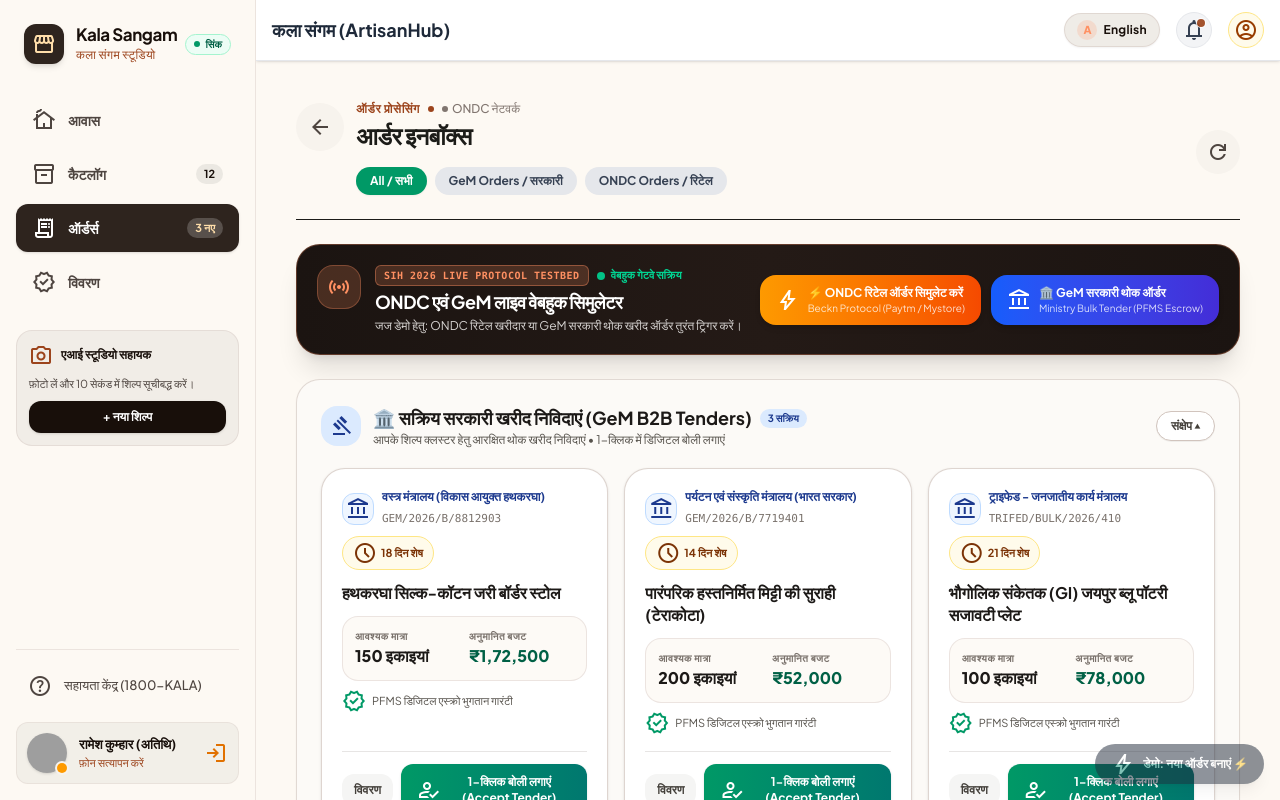
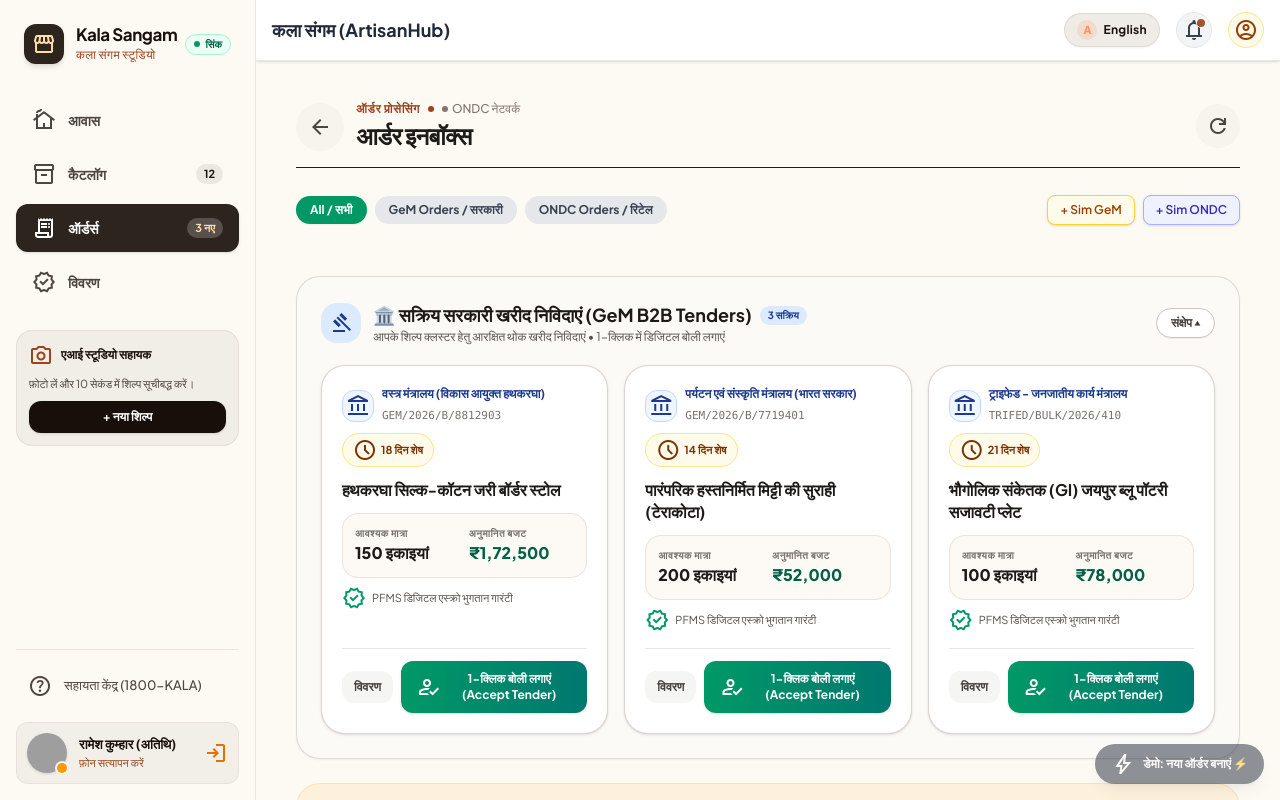
Before and after one commit to kunal1987-ctrl/artisan-s-catalogue-linkage, a React (Vite) app in the folder artisan-web/: page /orders in a window 1280 px wide. Shown: the top 800 px of the page. Built offline with nearby package versions, Linux system fonts and the light colour scheme; no server answers; the database is empty; grey boxes are pictures that could not be loaded.

Commit message:
refactor(orders): replace bulky testbed banner with compact inline simulation buttons

```diff
--- a/artisan-web/src/pages/Orders.jsx
+++ b/artisan-web/src/pages/Orders.jsx
@@ -3,7 +3,6 @@
 import { supabase } from '../supabaseClient';
 import { useAuth } from '../context/AuthContext';
 import { useLanguage } from '../context/LanguageContext';
-import WebhookSimulator from '../components/WebhookSimulator';
 import InstitutionalTenderCard, { ACTIVE_INSTITUTIONAL_TENDERS } from '../components/InstitutionalTenderCard';
 
 // ─── Realistic institutional purchase order templates for GeM / ONDC simulation ───
@@ -55,6 +54,22 @@
     city: 'New Delhi',
     payment_mode: 'GeM PFMS Verified Institutional Escrow (Auto-settlement on Dispatch)',
     notes: 'Institutional Diplomatic Gift Procurement Batch',
+  },
+  {
+    order_id: 'ONDC-RET-2026-4401',
+    buyer_name: 'FabIndia Craft Direct (ONDC Buyer App)',
+    channel: 'ONDC',
+    order_type: 'ondc',
+    item_title: 'Handcrafted Blue Pottery Ceramic Coasters (Set of 6)',
+    quantity: 10,
+    unit_price_inr: 450,
+    total_amount: 4500,
+    total_price_inr: 4500,
+    status: 'pending',
+    shipping_address: 'Indiranagar 100ft Road, Bengaluru, Karnataka - 560038',
+    city: 'Bengaluru',
+    payment_mode: 'ONDC Protocol Settlement via UPI',
+    notes: 'Beckn B2C Retail Order fulfillment',
   },
 ];
 
@@ -442,20 +457,30 @@
   };
 
   // 5. Simulate an incoming GeM / ONDC Purchase Order
-  const handleSimulateOrder = async () => {
+  const handleSimulateOrder = async (targetType) => {
     setIsSimulating(true);
     try {
-      const template = ORDER_TEMPLATES[templateIndexRef.current % ORDER_TEMPLATES.length];
+      let filteredTemplates = ORDER_TEMPLATES;
+      if (targetType) {
+        const matching = ORDER_TEMPLATES.filter(
+          (t) =>
+            t.order_type?.toLowerCase() === targetType.toLowerCase() ||
+            t.channel?.toLowerCase().includes(targetType.toLowerCase())
+        );
+        if (matching.length > 0) filteredTemplates = matching;
+      }
+      const template = filteredTemplates[templateIndexRef.current % filteredTemplates.length];
       templateIndexRef.current += 1;
 
       const authUser = (await supabase.auth.getUser()).data?.user || user;
       const authUserId = authUser?.id || user?.id || null;
       const userPhone = artisanProfile?.phone || authUser?.phone || user?.phone || null;
       const total = template.total_amount || (template.quantity * template.unit_price_inr);
-      const generatedOrderId = `${template.order_type === 'gem' ? 'GEM-PO' : 'ONDC-PO'}-${Date.now().toString().slice(-4)}`;
+      const uniqueSuffix = Date.now().toString().slice(-4);
+      const generatedOrderId = `${template.order_type === 'gem' ? 'GEM-PO' : 'ONDC-PO'}-${uniqueSuffix}`;
 
       const orderPayload = {
-        order_id: template.order_id || generatedOrderId,
+        order_id: template.order_id ? `${template.order_id}-${uniqueSuffix}` : generatedOrderId,
         buyer_name: template.buyer_name,
         channel: template.channel,
         order_type: template.order_type,
@@ -488,47 +513,13 @@
         showToast(`⚡ ${template.channel} — नया आर्डर! ₹${total.toLocaleString('en-IN')}`);
         speakOrder({ ...localOrder });
       } else {
-        showToast(`✅ GeM/ONDC PO inserted — Realtime will fire! ₹${total.toLocaleString('en-IN')}`);
+        showToast(`✅ ${template.channel} PO inserted — Realtime will fire! ₹${total.toLocaleString('en-IN')}`);
       }
     } catch (err) {
       console.error('[Simulate] Error:', err);
       showToast('Simulation failed. Please retry.');
     } finally {
       setIsSimulating(false);
-    }
-  };
-
-  // 6. Handle Live Webhook Simulator Injection (ONDC Retail or GeM PO)
-  const handleSimulateWebhookOrder = (simulatedOrder, channelType) => {
-    const mapped = mapOrderRecord(simulatedOrder);
-    setOrders((prev) => [mapped, ...prev.filter((o) => o.id !== mapped.id && o.order_id !== mapped.order_id)]);
-    showToast(
-      language === 'hi'
-        ? `⚡ ${channelType === 'gem' ? 'GeM सरकारी थोक खरीद' : 'ONDC रिटेल नेटवर्क'} नया ऑर्डर प्राप्त! — ₹${(mapped.total_amount || 0).toLocaleString('en-IN')}`
-        : `⚡ New ${channelType === 'gem' ? 'GeM Institutional PO' : 'ONDC Retail Webhook'} Received! — ₹${(mapped.total_amount || 0).toLocaleString('en-IN')}`
-    );
-    speakOrder(mapped);
-
-    // Persist to Supabase if database connection is available
-    try {
-      supabase.from('orders').insert([{
-        order_id: mapped.order_id,
-        buyer_name: mapped.buyer_name,
-        channel: mapped.channel,
-        order_type: mapped.order_type,
-        item_title: mapped.item_title,
-        quantity: mapped.quantity,
-        unit_price_inr: mapped.unit_price_inr,
-        total_amount: mapped.total_amount,
-        total_price_inr: mapped.total_price_inr,
-        status: 'pending',
-        shipping_address: mapped.shipping_address,
-        payment_mode: mapped.payment_mode,
-        notes: mapped.notes,
-        city: mapped.city,
-      }]).then(() => {});
-    } catch (e) {
-      console.warn('[WebhookSimulator] Background DB insert fallback:', e);
     }
   };
 
@@ -637,9 +628,26 @@
                 <h1 className="text-xl sm:text-2xl font-extrabold text-espresso-deep tracking-tight mt-0.5">
                   {language === 'hi' ? 'आर्डर इनबॉक्स' : 'Order Inbox'}
                 </h1>
+              </div>
+            </div>
 
-                {/* Horizontal touch-friendly filter pills */}
-                <div className="flex items-center gap-2 overflow-x-auto py-2 scrollbar-none mt-2">
+            {/* Header Actions */}
+            <div className="flex items-center gap-2.5 shrink-0 self-start sm:self-center">
+              <button
+                aria-label="Refresh Orders"
+                onClick={() => window.location.reload()}
+                className="min-w-[44px] min-h-[44px] w-[44px] h-[44px] rounded-full bg-surface-container-low hover:bg-surface-container flex items-center justify-center text-on-surface-variant transition-colors cursor-pointer"
+                type="button"
+              >
+                <span className="material-symbols-outlined text-[20px]">refresh</span>
+              </button>
+            </div>
+          </div>
+
+          {/* Order Channel Filters & Compact Demo Simulation Triggers */}
+          <div className="flex flex-wrap items-center justify-between gap-3 mb-6">
+            {/* Left side: Order Filter Chips */}
+            <div className="flex items-center gap-2 overflow-x-auto py-1 scrollbar-none">
               <button
                 type="button"
                 onClick={() => setActiveFilter('ALL')}
@@ -674,24 +682,25 @@
                 ONDC Orders / रिटेल
               </button>
             </div>
-              </div>
-            </div>
 
-            {/* Header Actions */}
-            <div className="flex items-center gap-2.5 shrink-0 self-start sm:self-center">
+            {/* Right side: Compact Demo Triggers */}
+            <div className="flex items-center gap-2">
               <button
-                aria-label="Refresh Orders"
-                onClick={() => window.location.reload()}
-                className="min-w-[44px] min-h-[44px] w-[44px] h-[44px] rounded-full bg-surface-container-low hover:bg-surface-container flex items-center justify-center text-on-surface-variant transition-colors cursor-pointer"
                 type="button"
+                onClick={() => handleSimulateOrder('GEM')}
+                className="text-xs font-semibold px-3 py-1.5 rounded-lg border border-amber-300 bg-amber-50 text-amber-800 hover:bg-amber-100 active:scale-95 transition-all shadow-sm cursor-pointer"
               >
-                <span className="material-symbols-outlined text-[20px]">refresh</span>
+                + Sim GeM
+              </button>
+              <button
+                type="button"
+                onClick={() => handleSimulateOrder('ONDC')}
+                className="text-xs font-semibold px-3 py-1.5 rounded-lg border border-indigo-300 bg-indigo-50 text-indigo-800 hover:bg-indigo-100 active:scale-95 transition-all shadow-sm cursor-pointer"
+              >
+                + Sim ONDC
               </button>
             </div>
           </div>
-
-          {/* ── LIVE ONDC & GEM WEBHOOK PROTOCOL SIMULATOR ── */}
-          <WebhookSimulator onSimulateOrder={handleSimulateWebhookOrder} isSimulating={isSimulating} />
 
           {/* ── ACTIVE GEM INSTITUTIONAL PROCUREMENT TENDERS ── */}
           <section className="bg-[#fcfaf7] border border-[#d1c4bd]/60 rounded-3xl p-5 sm:p-6 shadow-xs flex flex-col gap-4">
```
Lines whose indentation alone changed are shown as unchanged.
